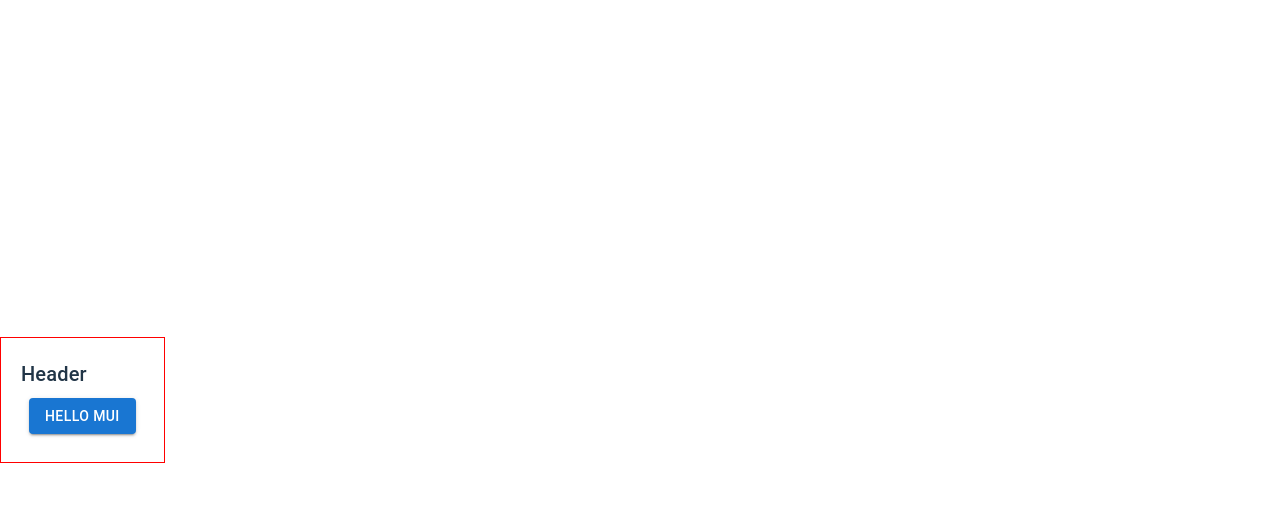
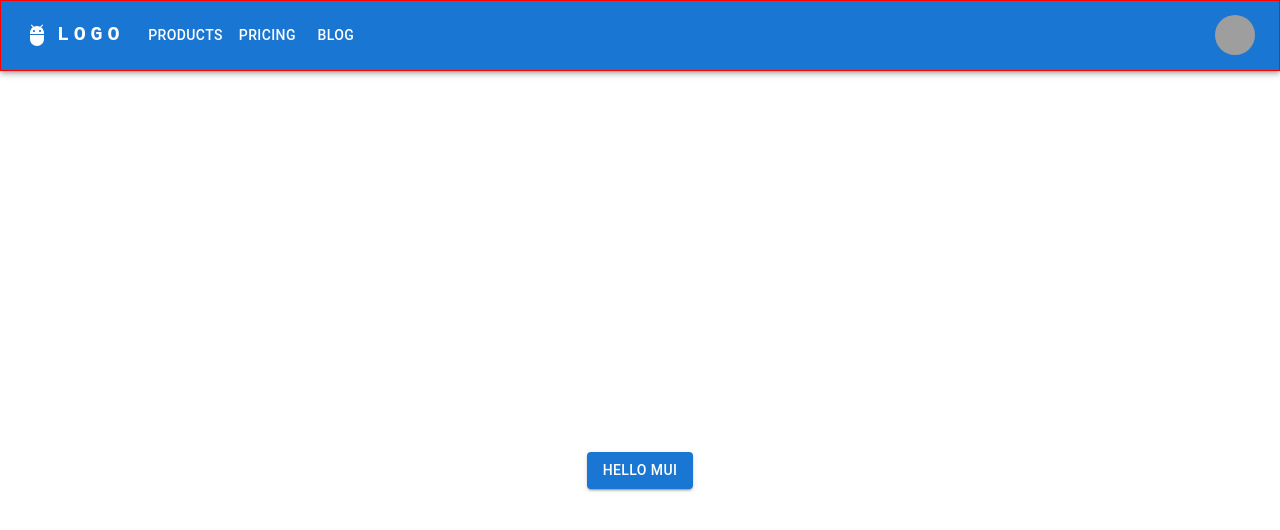
Before and after one commit to Krt-11/Website, a React (Vite) app in the folder personal-website/: page / in a window 1280 px wide. Shown: the top 530 px of the page. Built offline with nearby package versions, Linux system fonts and the light colour scheme; grey boxes are pictures that could not be loaded.

Commit message:
fix: add header design and mix sizing

```diff
--- a/personal-website/src/App.tsx
+++ b/personal-website/src/App.tsx
@@ -4,17 +4,22 @@
 
 const App: React.FC = () => {
   return (
+    <Box>
+      <Header />
+
       <Box
-      style={{ padding: "20px" }}
         sx={{
+          display: "flex",
+          justifyContent: "center",
           alignItems: "center",
-        border: "1px solid red",
+          height: "100vh",
+          flexDirection: "column",
         }}
       >
-      <Header />
         <Button variant="contained" color="primary" sx={{ m: 1 }}>
           Hello MUI
         </Button>
+      </Box>
     </Box>
   );
 };
--- a/personal-website/src/Components/Header/Header.tsx
+++ b/personal-website/src/Components/Header/Header.tsx
@@ -1,11 +1,165 @@
-import React from "react";
-import { Typography } from "@mui/material";
+import * as React from "react";
+import AppBar from "@mui/material/AppBar";
+import Box from "@mui/material/Box";
+import Toolbar from "@mui/material/Toolbar";
+import IconButton from "@mui/material/IconButton";
+import Typography from "@mui/material/Typography";
+import Menu from "@mui/material/Menu";
+import MenuIcon from "@mui/icons-material/Menu";
+import Container from "@mui/material/Container";
+import Avatar from "@mui/material/Avatar";
+import Button from "@mui/material/Button";
+import Tooltip from "@mui/material/Tooltip";
+import MenuItem from "@mui/material/MenuItem";
+import AdbIcon from "@mui/icons-material/Adb";
 
-const Header: React.FC = () => {
+const pages = ["Products", "Pricing", "Blog"];
+const settings = ["Profile", "Account", "Dashboard", "Logout"];
+
+function Header() {
+  const [anchorElNav, setAnchorElNav] = React.useState<null | HTMLElement>(
+    null
+  );
+  const [anchorElUser, setAnchorElUser] = React.useState<null | HTMLElement>(
+    null
+  );
+
+  const handleOpenNavMenu = (event: React.MouseEvent<HTMLElement>) => {
+    setAnchorElNav(event.currentTarget);
+  };
+  const handleOpenUserMenu = (event: React.MouseEvent<HTMLElement>) => {
+    setAnchorElUser(event.currentTarget);
+  };
+
+  const handleCloseNavMenu = () => {
+    setAnchorElNav(null);
+  };
+
+  const handleCloseUserMenu = () => {
+    setAnchorElUser(null);
+  };
+
   return (
-    <Typography variant="h6" sx={{ flexGrow: 1 }}>
-      Header
-    </Typography>
+    <AppBar position="static" sx={{ border: "1px solid red", width: "100vw" }}>
+      <Container maxWidth="xl">
+        <Toolbar disableGutters>
+          <AdbIcon sx={{ display: { xs: "none", md: "flex" }, mr: 1 }} />
+          <Typography
+            variant="h6"
+            noWrap
+            component="a"
+            href="#app-bar-with-responsive-menu"
+            sx={{
+              mr: 2,
+              display: { xs: "none", md: "flex" },
+              fontFamily: "monospace",
+              fontWeight: 700,
+              letterSpacing: ".3rem",
+              color: "inherit",
+              textDecoration: "none",
+            }}
+          >
+            LOGO
+          </Typography>
+
+          <Box sx={{ flexGrow: 1, display: { xs: "flex", md: "none" } }}>
+            <IconButton
+              size="large"
+              aria-label="account of current user"
+              aria-controls="menu-appbar"
+              aria-haspopup="true"
+              onClick={handleOpenNavMenu}
+              color="inherit"
+            >
+              <MenuIcon />
+            </IconButton>
+            <Menu
+              id="menu-appbar"
+              anchorEl={anchorElNav}
+              anchorOrigin={{
+                vertical: "bottom",
+                horizontal: "left",
+              }}
+              keepMounted
+              transformOrigin={{
+                vertical: "top",
+                horizontal: "left",
+              }}
+              open={Boolean(anchorElNav)}
+              onClose={handleCloseNavMenu}
+              sx={{ display: { xs: "block", md: "none" } }}
+            >
+              {pages.map((page) => (
+                <MenuItem key={page} onClick={handleCloseNavMenu}>
+                  <Typography sx={{ textAlign: "center" }}>{page}</Typography>
+                </MenuItem>
+              ))}
+            </Menu>
+          </Box>
+          <AdbIcon sx={{ display: { xs: "flex", md: "none" }, mr: 1 }} />
+          <Typography
+            variant="h5"
+            noWrap
+            component="a"
+            href="#app-bar-with-responsive-menu"
+            sx={{
+              mr: 2,
+              display: { xs: "flex", md: "none" },
+              flexGrow: 1,
+              fontFamily: "monospace",
+              fontWeight: 700,
+              letterSpacing: ".3rem",
+              color: "inherit",
+              textDecoration: "none",
+            }}
+          >
+            LOGO
+          </Typography>
+          <Box sx={{ flexGrow: 1, display: { xs: "none", md: "flex" } }}>
+            {pages.map((page) => (
+              <Button
+                key={page}
+                onClick={handleCloseNavMenu}
+                sx={{ my: 2, color: "white", display: "block" }}
+              >
+                {page}
+              </Button>
+            ))}
+          </Box>
+          <Box sx={{ flexGrow: 0 }}>
+            <Tooltip title="Open settings">
+              <IconButton onClick={handleOpenUserMenu} sx={{ p: 0 }}>
+                <Avatar alt="Remy Sharp" src="/static/images/avatar/2.jpg" />
+              </IconButton>
+            </Tooltip>
+            <Menu
+              sx={{ mt: "45px" }}
+              id="menu-appbar"
+              anchorEl={anchorElUser}
+              anchorOrigin={{
+                vertical: "top",
+                horizontal: "right",
+              }}
+              keepMounted
+              transformOrigin={{
+                vertical: "top",
+                horizontal: "right",
+              }}
+              open={Boolean(anchorElUser)}
+              onClose={handleCloseUserMenu}
+            >
+              {settings.map((setting) => (
+                <MenuItem key={setting} onClick={handleCloseUserMenu}>
+                  <Typography sx={{ textAlign: "center" }}>
+                    {setting}
+                  </Typography>
+                </MenuItem>
+              ))}
+            </Menu>
+          </Box>
+        </Toolbar>
+      </Container>
+    </AppBar>
   );
-};
+}
 export default Header;
```
Lines whose indentation alone changed are shown as unchanged.
